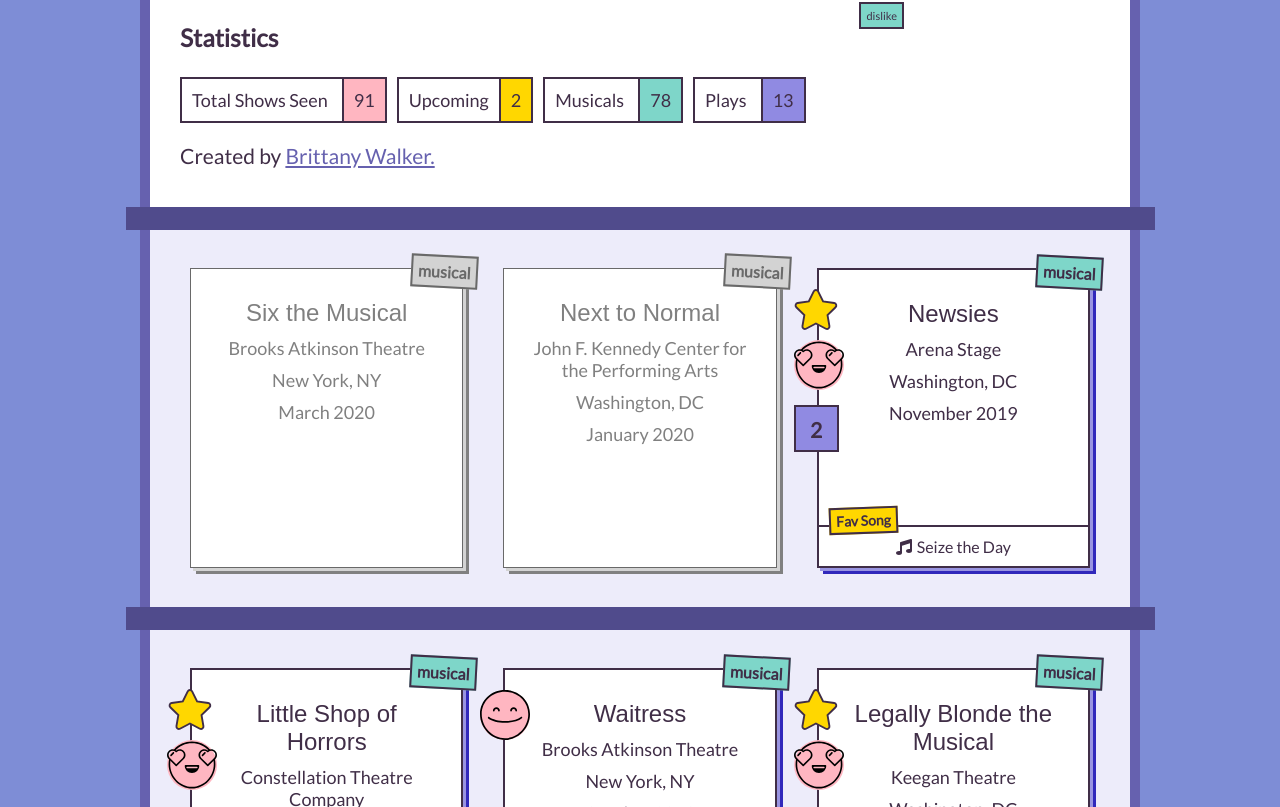
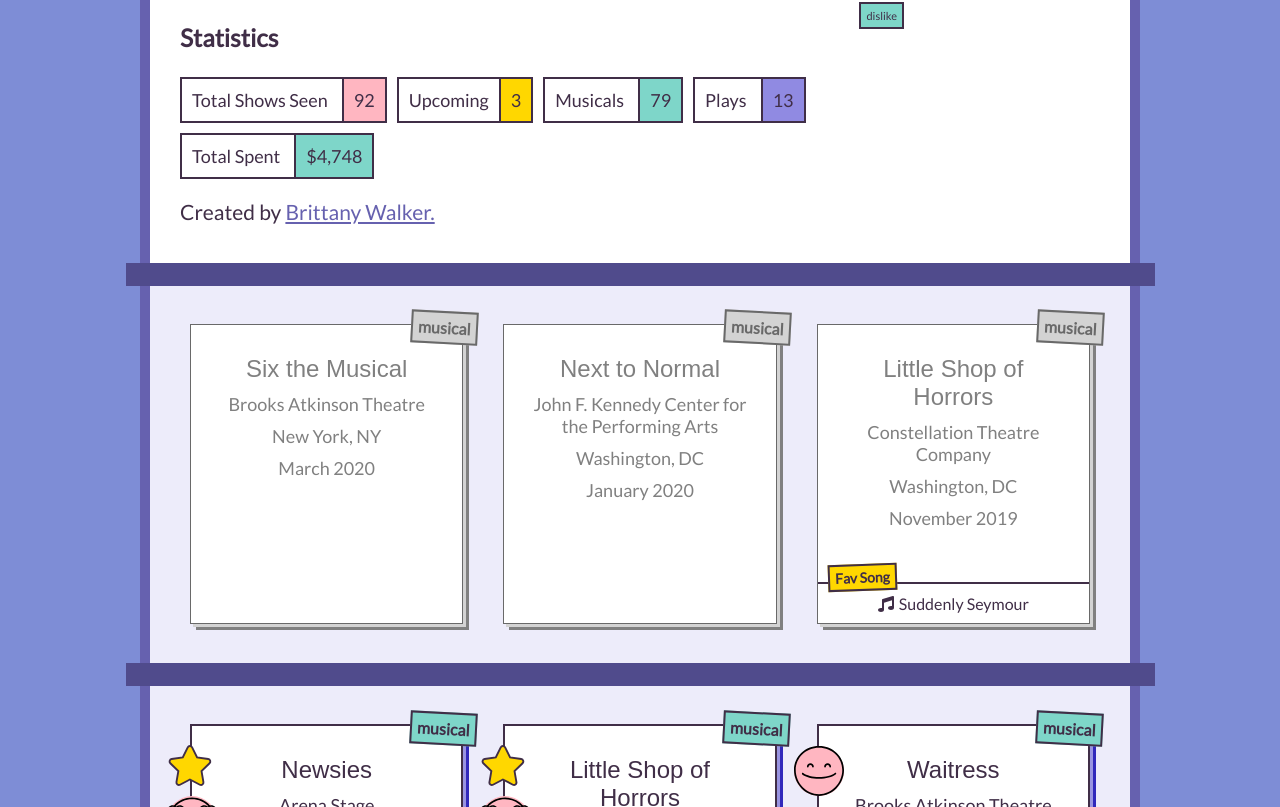
Before and after one commit to brittanyrw/theaterlog, a Vue app: page / in a window 1280 px wide. Shown: the part 653-1460 px from the top of the page. Built offline with nearby package versions, Linux system fonts and the light colour scheme; a web font is replaced by a local one.

Commit message:
add prices for shows

```diff
--- a/src/components/Hero.vue
+++ b/src/components/Hero.vue
@@ -16,6 +16,7 @@
           <div class="counter upcoming-stat"><p>Upcoming </p><p>{{ upcomingCounter }}</p></div>
           <div class="counter musical-stat"><p>Musicals</p> <p>{{ musicalsCounter + 26}}</p></div>
           <div class="counter play-stat"><p>Plays</p> <p>{{ playsCounter}}</p></div>
+          <div class="counter price-stat"><p>Total Spent</p> <p>${{ priceCounter}}</p></div>
         </div>
         <p class="portfolio-link">Created by <a href="https://musicalwebdev.com" target="_blank">Brittany Walker.</a></p>
       </div>
@@ -89,8 +90,12 @@
     upcomingCounter:function(){
       var result = showList.reduce((res, item) => item.upcoming ? res + item.upcoming : res, 0);
       return result;
+    },
+      priceCounter:function(){
+      var result = showList.reduce((res, item) => item.price ? res + item.price : res, 0);
+      return Math.floor(result).toLocaleString();
     }
-  }
+  },
 }
 </script>
 
@@ -201,7 +206,7 @@
     background-color: gold;
   }
 
-  .stats .musical-stat p:last-child {
+  .stats .musical-stat p:last-child, .stats .price-stat p:last-child {
     background-color: #7ed6c9;
   }
 
--- a/src/data/shows.js
+++ b/src/data/shows.js
@@ -1,5 +1,5 @@
 export const showList = [{
-    id: 's66',
+    id: 's67',
     name: "Six the Musical",
     theater: "Brooks Atkinson Theatre",
     date: "March 2020",
@@ -9,9 +9,10 @@
     upcoming: true,
     multi: 0,
     type: 'musical',
-    review: 'love'
+    review: 'love',
+    price: 113.70
     },{
-    id: 's65',
+    id: 's66',
     name: "Next to Normal",
     theater: "John F. Kennedy Center for the Performing Arts",
     date: "January 2020",
@@ -21,7 +22,23 @@
     upcoming: true,
     multi: 0,
     type: 'musical',
-    review: 'love'
+    review: 'love',
+    price: 89
+    },{
+    id: 's65',
+    name: "Little Shop of Horrors",
+    theater: "Constellation Theatre Company",
+    date: "November 2019",
+    location: "Washington, DC",
+    favSong: 'Suddenly Seymour',
+    fav: true,
+    upcoming: true,
+    multi: 0,
+    type: 'musical',
+    review: 'love',
+    favSongLink: 'https://www.youtube.com/watch?v=pkUPUc4Q6bg',
+    price: 61,
+    year: 2019
     },{
     id: 's64',
     name: "Newsies",
@@ -34,7 +51,8 @@
     multi: 2,
     type: 'musical',
     review: 'love',
-    favSongLink: 'https://www.youtube.com/watch?v=y_Sz7_7T50Q'
+    favSongLink: 'https://www.youtube.com/watch?v=y_Sz7_7T50Q',
+        year: 2019
     },{
     id: 's63',
     name: "Little Shop of Horrors",
@@ -47,7 +65,9 @@
     multi: 0,
     type: 'musical',
     review: 'love',
-    favSongLink: 'https://www.youtube.com/watch?v=pkUPUc4Q6bg'
+    favSongLink: 'https://www.youtube.com/watch?v=pkUPUc4Q6bg',
+    price: 25,
+        year: 2019
     },{
     id: 's62',
     name: "Waitress",
@@ -61,7 +81,9 @@
     multi: 0,
     type: 'musical',
     review: 'happy',
-    favSongLink: 'https://www.youtube.com/watch?v=Erjdq6wwRuU'
+    favSongLink: 'https://www.youtube.com/watch?v=Erjdq6wwRuU',
+    price: 107,
+        year: 2019
     },{
     id: 's61',
     name: "Legally Blonde the Musical",
@@ -75,7 +97,9 @@
     multi: 0,
     type: 'musical',
     review: 'love',
-    favSongLink: 'https://www.youtube.com/watch?v=5eajQWyoOPk'
+    favSongLink: 'https://www.youtube.com/watch?v=5eajQWyoOPk',
+    price: 62.00,
+        year: 2019
     },{
     id: 's60',
     name: "Dear Evan Hansen",
@@ -89,7 +113,9 @@
     multi: 3,
     type: 'musical',
     review: 'love',
-    favSongLink: 'https://www.youtube.com/watch?v=uW52dVhmzn4'
+    favSongLink: 'https://www.youtube.com/watch?v=uW52dVhmzn4',
+    price: 132,
+        year: 2019
     },{
     id: 's59',
     name: "Falsettos",
@@ -103,7 +129,8 @@
     multi: 2,
     type: 'musical',
     review: 'sad',
-    favSongLink: 'https://www.youtube.com/watch?v=QC4zjD9qL5o'
+    favSongLink: 'https://www.youtube.com/watch?v=QC4zjD9qL5o',
+    price: 62
     },{
     id: 's58',
     name: "Kiss Me Kate",
@@ -145,7 +172,8 @@
     upcoming: false,
     multi: 3,
     type: 'musical',
-    review: 'happy-sad'
+    review: 'happy-sad',
+    price: 213.75
     },{
     id: 's54',
     name: "American Son",
@@ -158,7 +186,8 @@
     upcoming: false,
     multi: 0,
     type: 'play',
-    review: 'meh'
+    review: 'meh',
+    price: 93.75
     },{
     id: 's53',
     name: "The Play That Goes Wrong",
@@ -171,7 +200,8 @@
     upcoming: false,
     multi: 0,
     type: 'play',
-    review: 'funny'
+    review: 'funny',
+    price: 52
     },{
     id: 's52',
     name: "Hamilton: An American Musical",
@@ -185,7 +215,8 @@
     multi: 5,
     type: 'musical',
     review: 'love',
-    favSongLink: 'https://www.youtube.com/watch?v=PEHKBckBcr4'
+    favSongLink: 'https://www.youtube.com/watch?v=PEHKBckBcr4',
+    price: 149.00
     },{
     id: 's51',
     name: "Aladdin",
@@ -199,7 +230,8 @@
     multi: 0,
     type: 'musical',
     review: 'happy',
-    favSongLink: 'https://www.youtube.com/watch?v=-UL0CDMhjj4'
+    favSongLink: 'https://www.youtube.com/watch?v=-UL0CDMhjj4',
+    price: 162.3
     },{
     id: 's50',
     name: "Anastasia",
@@ -213,7 +245,8 @@
     multi: 0,
     type: 'musical',
     review: 'happy',
-    favSongLink: 'https://www.youtube.com/watch?v=Usz_fcW2aNk'
+    favSongLink: 'https://www.youtube.com/watch?v=Usz_fcW2aNk',
+    price: 0
     },{
     id: 's49',
     name: "Puffs, or: Seven Increasingly Eventful Years at a Certain School of Magic & Magic",
@@ -226,7 +259,8 @@
     upcoming: false,
     multi: 2,
     type: 'play',
-    review: 'love'
+    review: 'love',
+    price: 56.37
     },{
     id: 's48',
     name: "Chicago",
@@ -254,7 +288,8 @@
     multi: 0,
     type: 'musical',
     review: 'love',
-    favSongLink: 'https://www.youtube.com/watch?v=8Gdnph6Ycko'
+    favSongLink: 'https://www.youtube.com/watch?v=8Gdnph6Ycko',
+    price: 35
     },{
     id: 's46',
     name: "Natasha, Pierre & The Great Comet of 1812",
@@ -268,7 +303,8 @@
     multi: 2,
     type: 'musical',
     review: 'love',
-    favSongLink: 'https://www.youtube.com/watch?v=JcVcYT2TBAo'
+    favSongLink: 'https://www.youtube.com/watch?v=JcVcYT2TBAo',
+    price: 193.00
     },{
     id: 's45',
     name: "Dear Evan Hansen",
@@ -282,7 +318,8 @@
     multi: 0,
     type: 'musical',
     review: 'love',
-    favSongLink: 'https://www.youtube.com/watch?v=uW52dVhmzn4'
+    favSongLink: 'https://www.youtube.com/watch?v=uW52dVhmzn4',
+    price: 203.00
     },{
     id: 's44',
     name: "Miss Saigon",
@@ -296,7 +333,8 @@
     multi: 0,
     type: 'musical',
     review: 'thought-provoking',
-    favSongLink: 'https://www.youtube.com/watch?v=cwB3Zxh2gSE'
+    favSongLink: 'https://www.youtube.com/watch?v=cwB3Zxh2gSE',
+    price: 163.00
     },{
     id: 's43',
     name: "Hamilton: An American Musical",
@@ -310,7 +348,8 @@
     multi: 5,
     type: 'musical',
     review: 'love',
-    favSongLink: 'https://www.youtube.com/watch?v=PEHKBckBcr4'
+    favSongLink: 'https://www.youtube.com/watch?v=PEHKBckBcr4',
+    price: 211.6
     },{
     id: 's42',
     name: "Natasha, Pierre & The Great Comet of 1812",
@@ -324,7 +363,8 @@
     multi: 2,
     type: 'musical',
     review: 'love',
-    favSongLink: 'https://www.youtube.com/watch?v=JcVcYT2TBAo'
+    favSongLink: 'https://www.youtube.com/watch?v=JcVcYT2TBAo',
+    price: 143.00
     },{
     id: 's41',
     name: "Sister Act",
@@ -366,7 +406,8 @@
     multi: 5,
     type: 'musical',
     review: 'love',
-    favSongLink: 'https://www.youtube.com/watch?v=b5VqyCQV1Tg'
+    favSongLink: 'https://www.youtube.com/watch?v=b5VqyCQV1Tg',
+    price: 165.46
     },{
     id: 's38',
     name: "Falsettos",
@@ -380,7 +421,8 @@
     multi: 0,
     type: 'musical',
     review: 'sad',
-    favSongLink: 'https://www.youtube.com/watch?v=QC4zjD9qL5o'
+    favSongLink: 'https://www.youtube.com/watch?v=QC4zjD9qL5o',
+    price: 152.20
     },{
     id: 's37',
     name: "Angels in America: Part 1",
@@ -421,7 +463,8 @@
     multi: 3,
     type: 'musical',
     review: "love",
-    favSongLink: 'https://www.youtube.com/watch?v=vhaJD2AQbnY'
+    favSongLink: 'https://www.youtube.com/watch?v=vhaJD2AQbnY',
+    price: 129.87
     },{
     id: 's34',
     name: "The Color Purple",
@@ -435,7 +478,8 @@
     multi: 0,
     type: 'musical',
     review: 'happy-sad',
-    favSongLink: 'https://www.youtube.com/watch?v=VKtFfqinmWo'
+    favSongLink: 'https://www.youtube.com/watch?v=VKtFfqinmWo',
+    price: 119.87
     },{
     id: 's33',
     name: "The Tempest",
@@ -447,7 +491,8 @@
     upcoming: false,
     multi: 0,
     type: 'play',
-    review: 'confused'
+    review: 'confused',
+    price: 0
     },{
     id: 's32',
     name: "Next to Normal",
@@ -475,7 +520,8 @@
     multi: 5,
     type: 'musical',
     review: 'love',
-    favSongLink: 'https://www.youtube.com/watch?v=PEHKBckBcr4'
+    favSongLink: 'https://www.youtube.com/watch?v=PEHKBckBcr4',
+    price: 189.54
     },{
     id: 's30',
     name: "The King and I",
@@ -557,7 +603,8 @@
     upcoming: false,
     multi: 0,
     type: 'play',
-    review: 'thought-provoking'
+    review: 'thought-provoking',
+    price: 147.25
     },{
     id: 's24',
     name: "Hamilton: An American Musical",
@@ -571,7 +618,8 @@
     multi: 5,
     type: 'musical',
     review: 'love',
-    favSongLink: 'https://www.youtube.com/watch?v=PEHKBckBcr4'
+    favSongLink: 'https://www.youtube.com/watch?v=PEHKBckBcr4',
+    price: 195.20
     },{
     id: 's23',
     name: "Matilda",
@@ -585,7 +633,8 @@
     multi: 3,
     type: 'musical',
     review: 'love',
-    favSongLink: 'https://www.youtube.com/watch?v=vhaJD2AQbnY'
+    favSongLink: 'https://www.youtube.com/watch?v=vhaJD2AQbnY',
+    price: 0
     },{
     id: 's22',
     name: "Matilda",
@@ -600,6 +649,7 @@
     type: 'musical',
     review: 'love',
     favSongLink: 'https://www.youtube.com/watch?v=vhaJD2AQbnY',
+    price: 85.00
     },{
     id: 's21',
     name: "Bright Star",
@@ -613,7 +663,8 @@
     multi: 0,
     type: 'musical',
     review: 'happy',
-    favSongLink: 'https://www.youtube.com/watch?v=vzJ2zOQ8hMg'
+    favSongLink: 'https://www.youtube.com/watch?v=vzJ2zOQ8hMg',
+    price: 119.00
     },{
     id: 's20',
     name: "Avenue Q",
@@ -641,7 +692,8 @@
     multi: 0,
     type: 'musical',
     review: 'happy',
-    favSongLink: 'https://www.youtube.com/watch?v=CSagsMcak4Q'
+    favSongLink: 'https://www.youtube.com/watch?v=CSagsMcak4Q',
+    price: 267.20
     },{
     id: 's18',
     name: "Something Rotten",
@@ -655,7 +707,8 @@
     multi: 0,
     type: 'musical',
     review: 'funny',
-    favSongLink: 'https://www.youtube.com/watch?v=1KFNcy9VjQI'
+    favSongLink: 'https://www.youtube.com/watch?v=1KFNcy9VjQI',
+    price: 264.25
     },{
     id: 's17',
     name: "Book of Mormon",
@@ -669,7 +722,8 @@
     multi: 2,
     type: 'musical',
     review: 'funny',
-    favSongLink: 'https://www.youtube.com/watch?v=Of5cgecGIhg'
+    favSongLink: 'https://www.youtube.com/watch?v=Of5cgecGIhg',
+    price: 151.2
     },{
     id: 's16',
     name: "Once",
@@ -710,7 +764,8 @@
     multi: 2,
     type: 'musical',
     review: 'funny',
-    favSongLink: 'https://www.youtube.com/watch?v=Of5cgecGIhg'
+    favSongLink: 'https://www.youtube.com/watch?v=Of5cgecGIhg',
+    price: 120.00
     },{
     id: 's13',
     name: "Wolf Hall: Part 2",
@@ -723,7 +778,8 @@
     upcoming: false,
     multi: 0,
     type: 'play',
-    review: 'happy'
+    review: 'happy',
+    price: 156.00
     },{
     id: 's12',
     name: "Wolf Hall: Part 1",
@@ -736,7 +792,8 @@
     upcoming: false,
     multi: 0,
     type: 'play',
-    review: 'happy'
+    review: 'happy',
+    price: 158.75
     },{
     id: 's11',
     name: "Mary Stuart",
@@ -789,7 +846,8 @@
     upcoming: false,
     multi: 0,
     type: 'play',
-    review: 'thought-provoking'
+    review: 'thought-provoking',
+    price: 0
     },{
     id: 's7',
     name: "Mary Poppins",
@@ -803,7 +861,8 @@
     multi: 4,
     type: 'musical',
     review: 'love',
-    favSongLink: 'https://www.youtube.com/watch?v=1VNGIQ51aiw'
+    favSongLink: 'https://www.youtube.com/watch?v=1VNGIQ51aiw',
+    price: 0
     },{
     id: 's6',
     name: "Wicked",
@@ -817,7 +876,8 @@
     multi: 11,
     type: 'musical',
     review: 'love',
-    favSongLink: 'https://www.youtube.com/watch?v=TZ0pXUb5jVU'
+    favSongLink: 'https://www.youtube.com/watch?v=TZ0pXUb5jVU',
+    price: 0
     },{
     id: 's5',
     name: "Beauty and the Beast",
@@ -831,7 +891,8 @@
     multi: 3,
     type: 'musical',
     review: 'happy',
-    favSongLink: 'https://www.youtube.com/watch?v=CaU4MvRJRB8'
+    favSongLink: 'https://www.youtube.com/watch?v=CaU4MvRJRB8',
+    price: 0
     },{
     id: 's4',
     name: "South Pacific",
@@ -845,7 +906,8 @@
     upcoming: false,
     multi: 0,
     type: 'musical',
-    favSongLink: ''
+    favSongLink: '',
+    price: 0
     },{
     id: 's3',
     name: "West Side Story",
@@ -859,7 +921,8 @@
     multi: 0,
     type: 'musical',
     review: 'happy',
-    favSongLink: 'https://www.youtube.com/watch?v=YhSKk-cvblc'
+    favSongLink: 'https://www.youtube.com/watch?v=YhSKk-cvblc',
+    price: 0
     },{
     id: 's2',
     name: "The Black Watch",
@@ -872,7 +935,8 @@
     upcoming: false,
     multi: 0,
     review: 'thought-provoking',
-    type: 'play'
+    type: 'play',
+    price: 0
     },{
     id: 's1',
     name: "Shrek the Musical",
@@ -886,6 +950,7 @@
     multi: 0,
     review: 'funny',
     type: 'musical',
-    favSongLink: 'https://www.youtube.com/watch?v=Gqfz6Kc2al8'
+    favSongLink: 'https://www.youtube.com/watch?v=Gqfz6Kc2al8',
+    price: 0
     }
 ]
```
